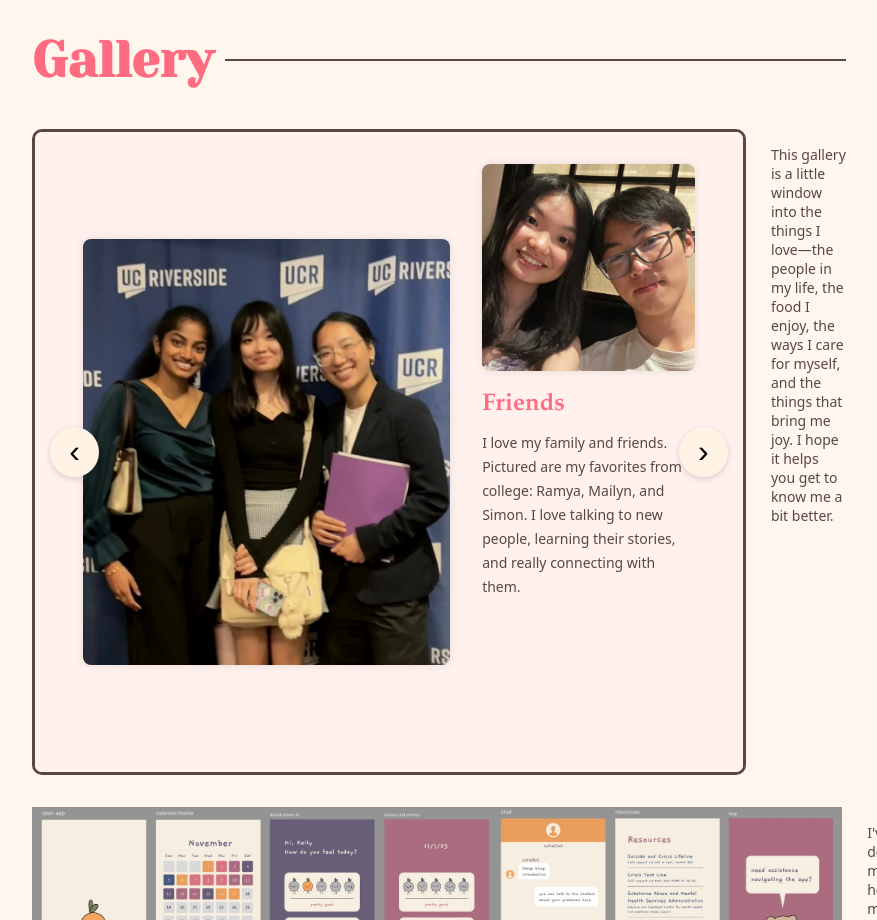
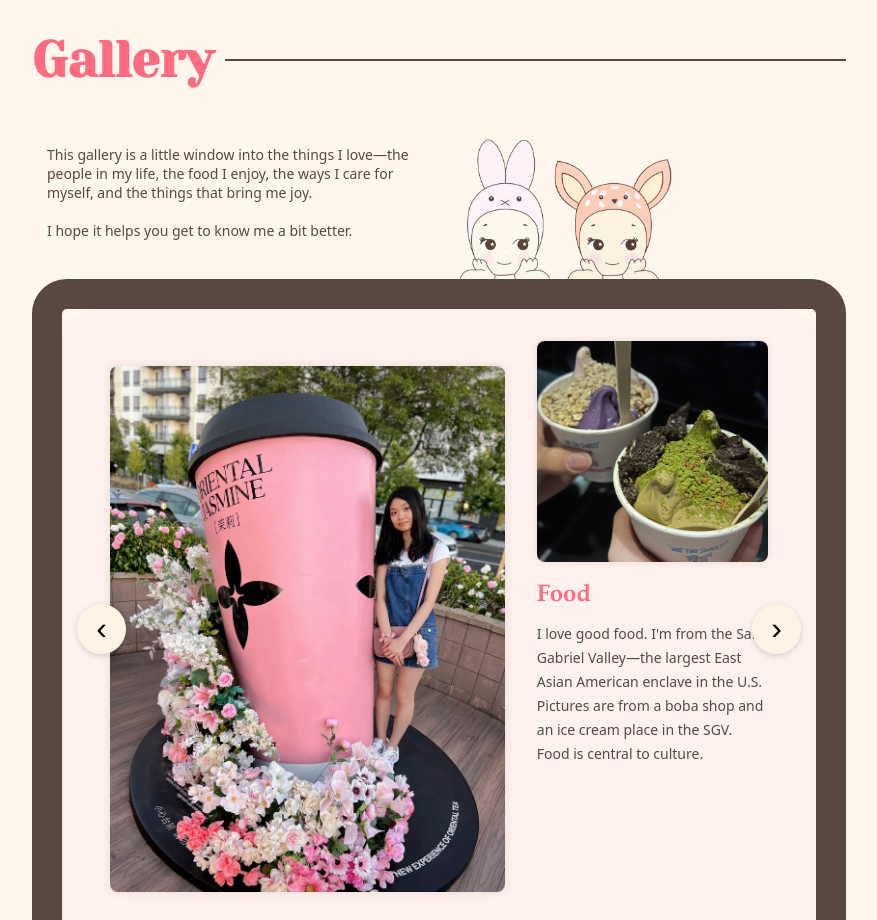
Before and after one commit to kellyma626/kellyma626.github.io, a plain HTML site: page index.html in a window 1280 px wide. Shown: the part 3000-3920 px from the top of the page, without its empty margins (201-1078 px from the left). Drawn offline with nearby package versions, Linux system fonts and the light colour scheme.

Commit message:
add sonny angels

```diff
--- a/index.html
+++ b/index.html
@@ -271,27 +271,32 @@
     </div>
 
     <div class="gallery-flex">
+        <ul>
+            <p>This gallery is a little window into the things I love—the people in my life, the food I enjoy, the ways I care for myself, and the things that bring me joy. <br/><br/> I hope it helps you get to know me a bit better.<p/>
+        </ul>
+        <img class="prettypics2" src="pics/sonnyangel.png"/>
+    </div>
 
     <section class="art-gallery-wrapper">
         <div class="art-gallery-track" id="artGalleryTrack">
           <div class="art-gallery-slide">
-            <img class="art-gallery-big-img" src="pics/swe.jpg" alt="Big Art Piece" />
+            <img class="art-gallery-big-img" src="pics/boba.jpg" alt="Big Art Piece" />
             <div class="art-gallery-right">
-              <img class="art-gallery-small-img" src="pics/simon.jpg" alt="Small Art Piece" />
+              <img class="art-gallery-small-img" src="pics/icecream.jpg" alt="Small Art Piece" />
               <div class="art-gallery-caption">
-                <div class="topic">Friends</div>
-                <p>I love my family and friends. Pictured are my favorites from college: Ramya, Mailyn, and Simon. I love talking to new people, learning their stories, and really connecting with them.</p>
+                <div class="topic">Food</div>
+                <p>I love good food. I'm from the San Gabriel Valley—the largest East Asian American enclave in the U.S. Pictures are from a boba shop and an ice cream place in the SGV. Food is central to culture.</p>
               </div>
             </div>
           </div>
 
           <div class="art-gallery-slide">
-            <img class="art-gallery-big-img" src="pics/boba.jpg" alt="Big Art Piece 2" />
+            <img class="art-gallery-big-img" src="pics/swe.jpg" alt="Big Art Piece 2" />
             <div class="art-gallery-right">
-              <img class="art-gallery-small-img" src="pics/icecream.jpg" alt="Small Art Piece 2" />
+              <img class="art-gallery-small-img" src="pics/simon.jpg" alt="Small Art Piece 2" />
               <div class="art-gallery-caption">
-                <div class="topic">Food</div>
-                <p>I love good food. I'm from the San Gabriel Valley—the largest East Asian American enclave in the U.S. Pictures are from a boba shop and an ice cream place in the SGV. Food is central to culture.</p>
+                <div class="topic">Friends</div>
+                <p>I love my family and friends. Pictured are my favorites from college: Ramya, Mailyn, and Simon. I love talking to new people, learning their stories, and really connecting with them.</p>
               </div>
             </div>
           </div>
@@ -355,12 +360,8 @@
 
         <button class="art-gallery-btn prev" onclick="changeSlide(-1)">‹</button>
         <button class="art-gallery-btn next" onclick="changeSlide(1)">›</button>
-      </section>
-      <ul>
-        <p>This gallery is a little window into the things I love—the people in my life, the food I enjoy, the ways I care for myself, and the things that bring me joy. I hope it helps you get to know me a bit better.<p/>
-      </ul>
 
-    </div>
+    </section>
 
     <div class="gallery-flex">
         <img class="prettypics" src="misc/cutiemood.jpg"/>
--- a/styles.css
+++ b/styles.css
@@ -672,6 +672,11 @@ footer {
     margin-bottom: 10px;
 }
 
+.prettypics2 {
+    height: 150px;
+    margin-right: 170px;
+}
+
 .gallery-flex {
     display: flex;
     gap: 10px;
@@ -706,8 +711,8 @@ footer {
     max-width: 810px;
     height: 80vh;
     margin-bottom: 2rem;
-    border: solid #5A4742;
-    border-radius: 10px;
+    border: 30px solid #5A4742;
+    border-radius: 35px;
     position: relative;
     overflow: hidden;
     display: flex;
@@ -725,6 +730,7 @@ footer {
     flex: 0 0 100%;
     display: flex;
     gap: 2rem;
+    border-radius: 35px;
     padding: 2rem 3rem;
     box-sizing: border-box;
     align-items: center;
```
Also changed, not shown: pics/sonnyangel.png (added).
